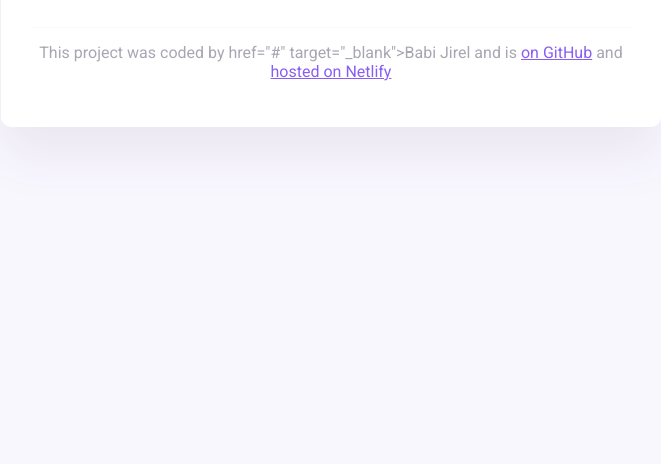
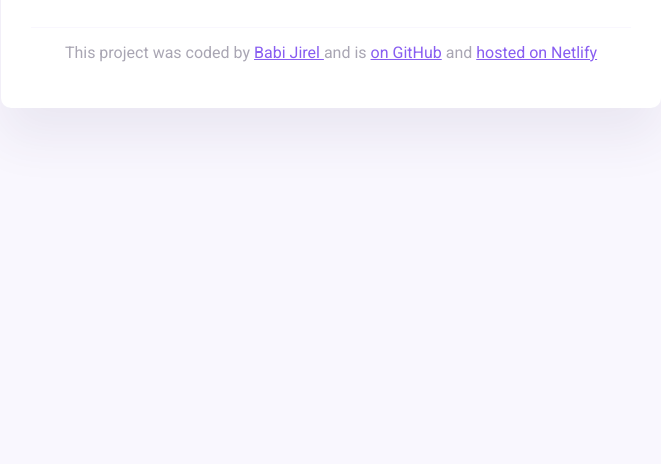
Before and after one commit to Babijirel93/week6, a website built with Parcel: page index.html in a window 1280 px wide. Shown: the part 336-800 px from the top of the page, without its empty margins (309-970 px from the left). Built offline with nearby package versions, Linux system fonts and the light colour scheme.

Commit message:
Update index.html

```diff
--- a/index.html
+++ b/index.html
@@ -46,7 +46,7 @@
       </main>
       <footer>
           This project was coded by
-          href="#" target="_blank">Babi Jirel </a> and is
+          <a href="#" target="_blank">Babi Jirel </a> and is
           <a href="#" target="_blank"> on GitHub</a> and
           <a href="#" target="_blank">hosted on Netlify</a>
         </p>
```
